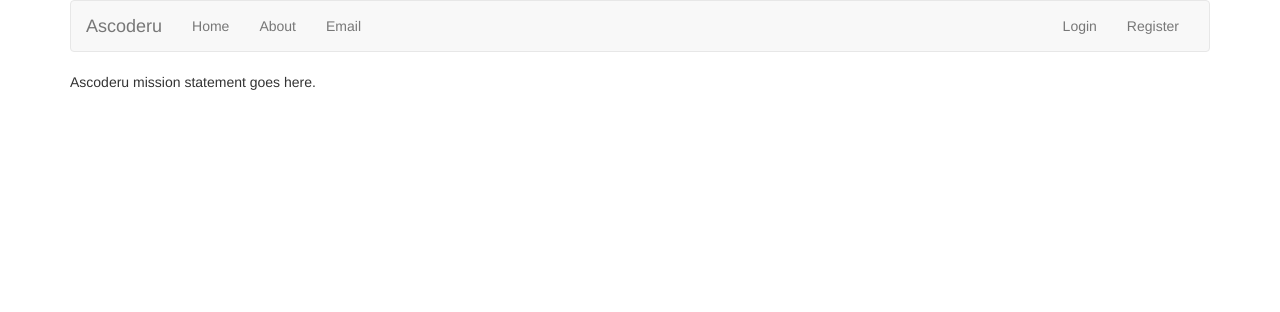
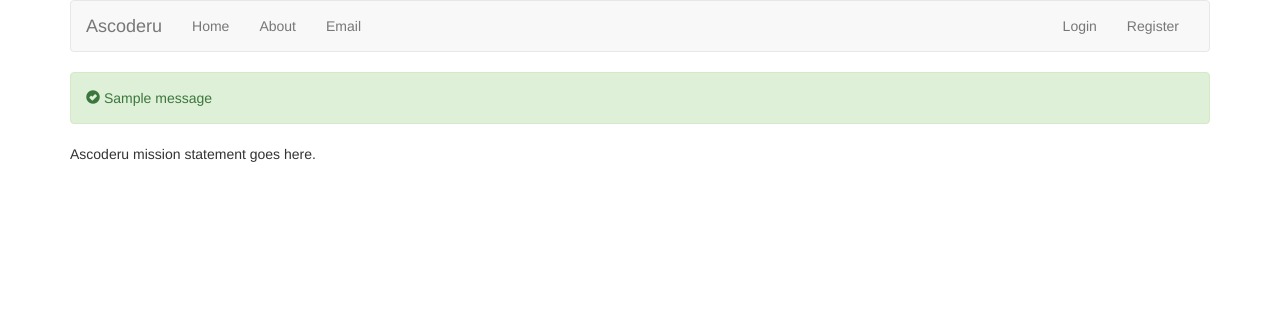
Before and after one commit to ascoderu/lokole, a Flask app: template ascoderu_webapp/ascoderu_webapp/templates/about.html in a window 1280 px wide. Shown: the top 312 px of the page. Run offline with Flask 2, Linux system fonts and the light colour scheme; the template is opened without the code that fills it: most values are stand-ins (such as "Sample title", 1, 10 or a date in 2020); one stand-in notice (Sample message) is shown; parts of the project's set-up code (start-up, migrations or seed data) failed here and were passed over; some libraries are stand-ins or nearby versions.

Commit message:
Add success flash type

```diff
--- a/ascoderu_webapp/ascoderu_webapp/templates/_messages.html
+++ b/ascoderu_webapp/ascoderu_webapp/templates/_messages.html
@@ -14,11 +14,21 @@
   </div>
 {% endmacro %}
 
+{% macro render_flashed_success(message) %}
+  <div class="alert alert-success" role="alert">
+    <span class="glyphicon glyphicon-ok-sign" aria-hidden="true"></span>
+    <span class="sr-only">{{ _('Success') }}:</span>
+    {{ message }}
+  </div>
+{% endmacro %}
+
 {% macro render_flashed_message(category, message) %}
   {% if category == 'error' %}
     {{ render_flashed_error(message) }}
   {% elif category == 'info'  %}
     {{ render_flashed_info(message) }}
+  {% elif category == 'success'  %}
+    {{ render_flashed_success(message) }}
   {% endif %}
 {% endmacro %}
 
--- a/ascoderu_webapp/ascoderu_webapp/views.py
+++ b/ascoderu_webapp/ascoderu_webapp/views.py
@@ -40,7 +40,7 @@ def about():
 @login_required
 def welcome():
     user = current_user.name or current_user.email
-    flash(gettext('Welcome, %(user)s', user=user), category='info')
+    flash(gettext('Welcome, %(user)s', user=user), category='success')
     return redirect('/')
 
 
@@ -62,7 +62,7 @@ def email_new():
             subject=form.subject.data,
             body=form.body.data))
         db.session.commit()
-        flash(gettext('Email sent!'), category='info')
+        flash(gettext('Email sent!'), category='success')
         return redirect(url_for('email_outbox'))
 
     return render_template('email_new.html', form=form)
```
